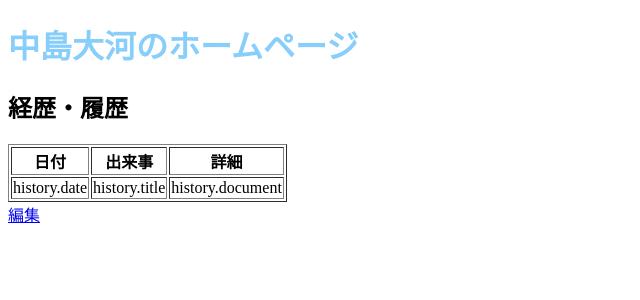
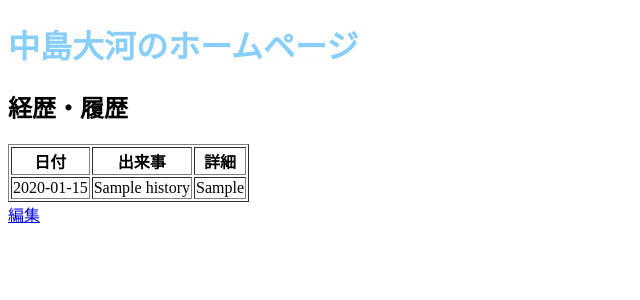
Before and after one commit to Kita12123/hphideaki, a Flask app: page / in a window 1280 px wide. Shown: the top 300 px of the page, without its empty margins (0-640 px from the left). Run offline with Flask 2, Linux system fonts and the light colour scheme; tables that the repository leaves empty hold one stand-in row (values such as "Sample post").

Commit message:
fix_index.html

```diff
--- a/flaskr/templates/index.html
+++ b/flaskr/templates/index.html
@@ -19,9 +19,9 @@
         </tr>
         {% for history in historys %}
           <tr>
-            <td>history.date</td>
-            <td>history.title</td>
-            <td>history.document</td>
+            <td>{{ history.date }}</td>
+            <td>{{ history.title }}</td>
+            <td>{{ history.document }}</td>
           </tr>
         {% endfor %}
       </table>
```
